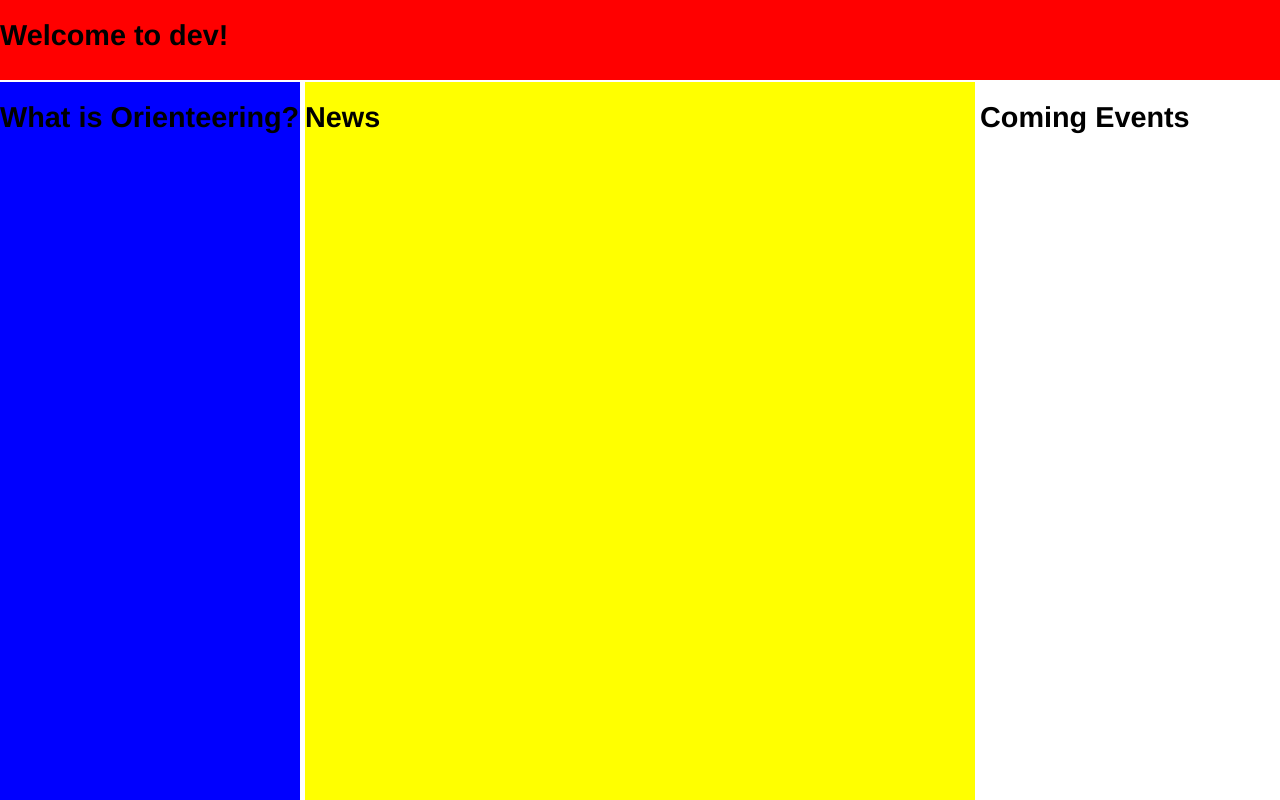
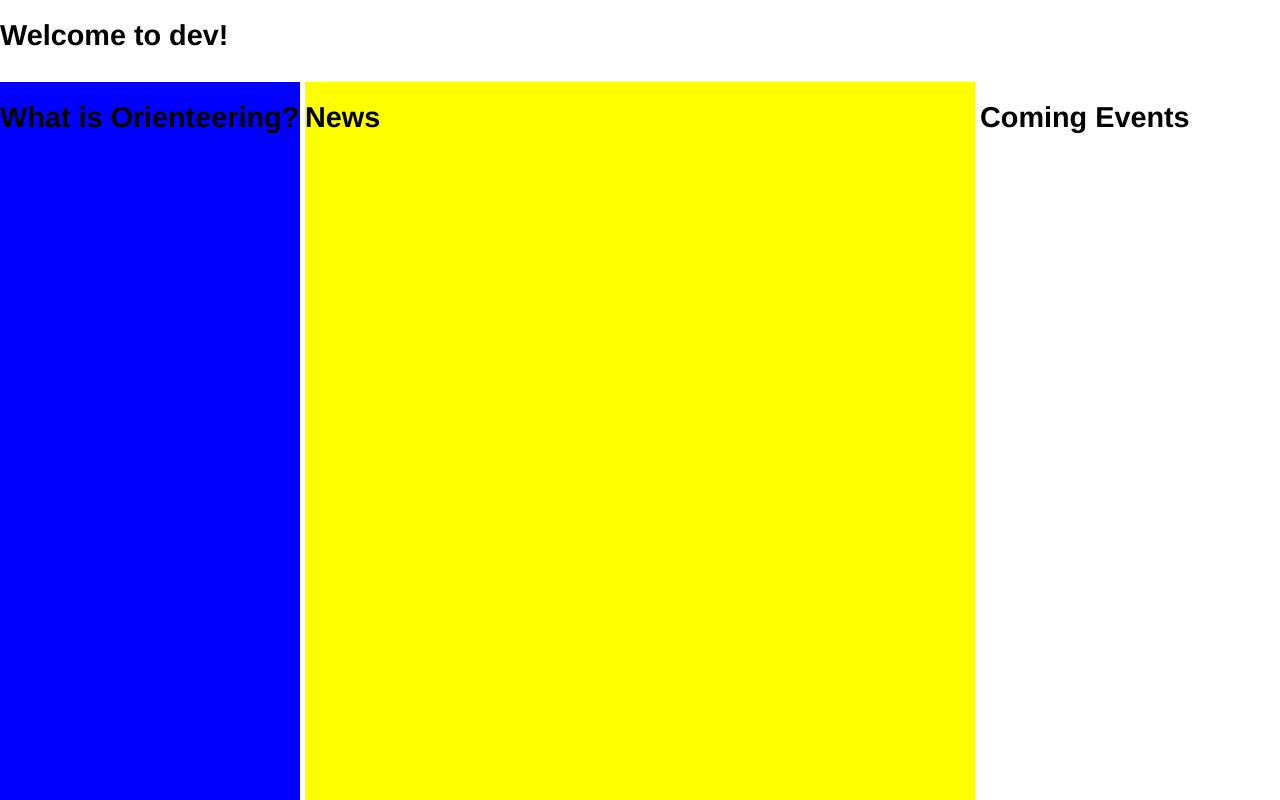
Before and after one commit to Toby-Mills/PenOC3, an Angular app: page / in a window 1280 px wide. Built offline with nearby package versions, Linux system fonts and the light colour scheme; no server answers.

Commit message:
Added styling

```diff
--- a/src/app/components/app/app.component.css
+++ b/src/app/components/app/app.component.css
@@ -20,7 +20,7 @@
                              "whatis"
                              "calendar"
                              "content";
-        grid-template-columns: 100%;
+        grid-template-columns: 100vw;
         grid-template-rows: 75px
                             minmax(100px,200px)
                             auto
@@ -30,7 +30,13 @@
 
 .grid-item-header {
     grid-area: header;
-    background-color: red;
+    background-color: white;
+}
+.grid-item-header #club-full-name, .grid-item-header #club-abreviation {
+    font-size: 2.5em;
+}
+.grid-item-header #club-abreviation{
+    font-weight: 700;
 }
 
 .grid-item-whatis {
```
